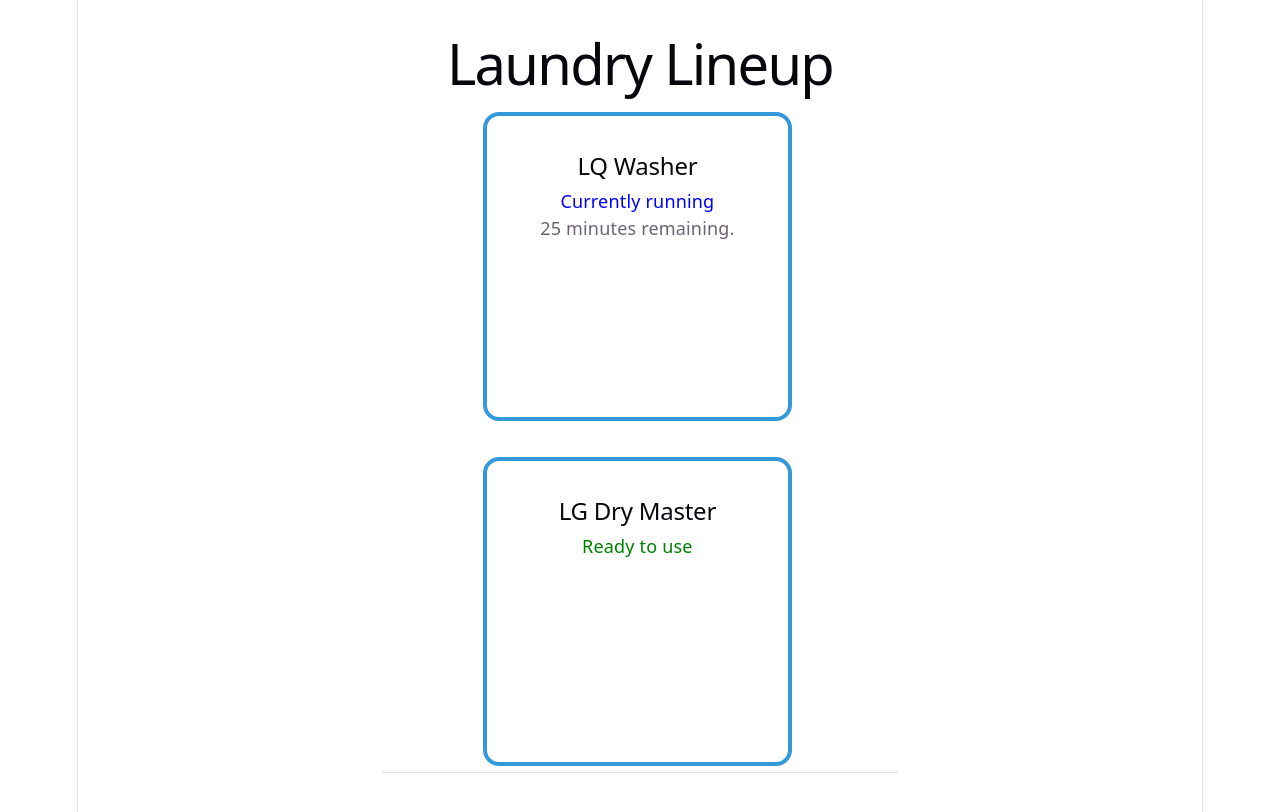
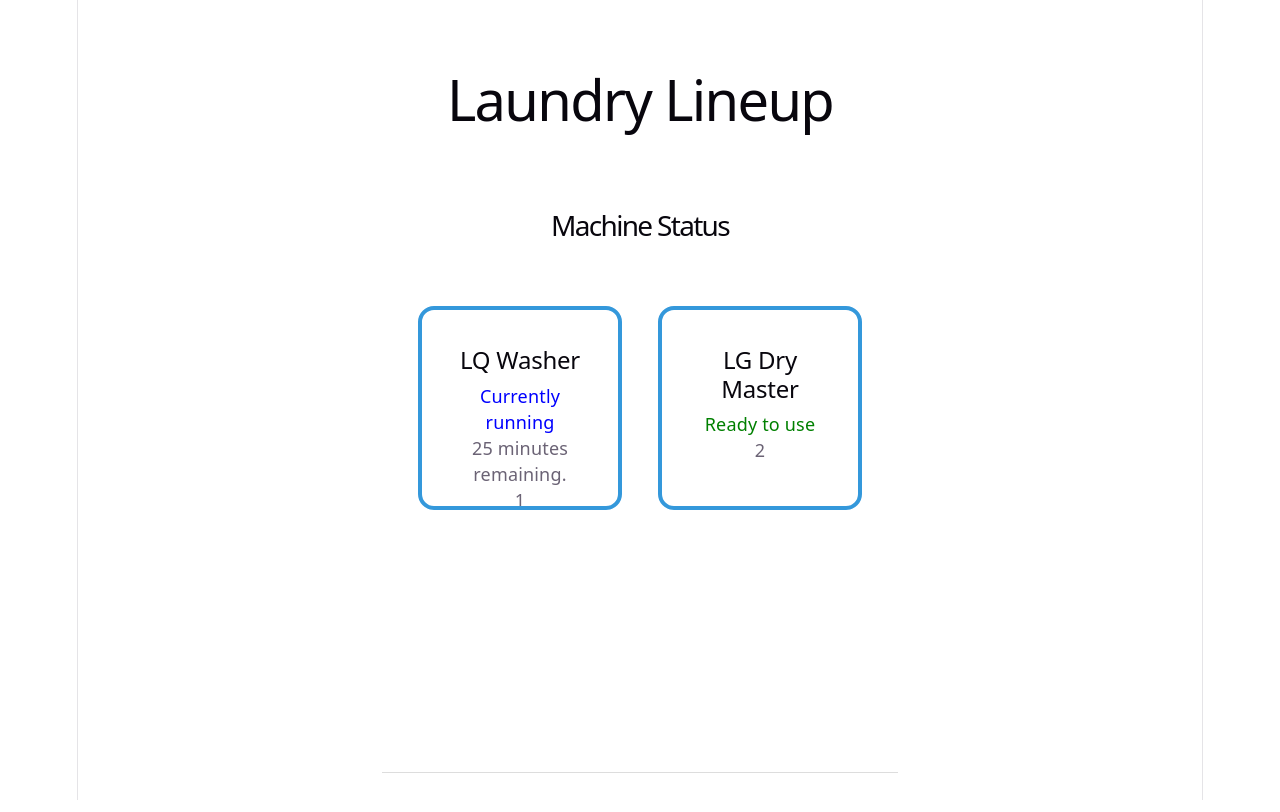
Before and after one commit to xgarcia17/LaundryLineUp, a React (Vite) app: page / in a window 1280 px wide. Shown: the top 812 px of the page. Built offline with nearby package versions, Linux system fonts and the light colour scheme.

Commit message:
create a machine page rendered through the app

```diff
--- a/src/App.css
+++ b/src/App.css
@@ -1,14 +1,3 @@
-.counter {
-  font-size: 16px;
-  padding: 5px 10px;
-  border-radius: 5px;
-  color: var(--accent);
-  background: var(--accent-bg);
-  border: 2px solid transparent;
-  transition: border-color 0.3s;
-  margin-bottom: 24px;
-}
-
 .app-shell {
   box-sizing: border-box;
   min-height: 100dvh;
@@ -16,6 +5,19 @@
   margin: 0 auto;
   padding: max(1rem, env(safe-area-inset-top)) 1rem
     calc(5rem + env(safe-area-inset-bottom));
+}
+
+.main-title {
+  padding-top: 2rem;
+  padding-bottom: 2rem;
+}
+
+.main-title h1 {
+  font-size: 56px;
+
+  @media (max-width: 1024px) {
+    font-size: 36px;
+  }
 }
 
 .bottom-nav {
--- a/src/App.tsx
+++ b/src/App.tsx
@@ -2,6 +2,7 @@
 import MachineCard from "./components/MachineCard";
 import { getMachines } from "./api/macines";
 import type { Machine } from "./types/machine";
+import MachinePage from "./pages/MachinePage";
 import "./App.css";
 
 function App() {
@@ -36,13 +37,9 @@
         <section className="main-title">
           <h1>Laundry Lineup</h1>
         </section>
-        <section className="machine-card-grid">
-          {machines.map((machine) => (
-            <MachineCard key={machine.id} machine={machine} />
-          ))}
-        </section>
+        <MachinePage machines={machines} />
+        <nav className="bottom-nav"></nav>
       </main>
-      <nav className="bottom-nav"></nav>
     </>
   );
 }
--- a/src/components/MachineCard.tsx
+++ b/src/components/MachineCard.tsx
@@ -15,6 +15,7 @@
       {machine.status === "running" && machine.minutesRemaining !== null && (
         <p>{machine.minutesRemaining} minutes remaining.</p>
       )}
+      <p className="machineDescription">{machine.id}</p>
     </RoundedSquareCard>
   );
 }
--- a/src/components/RoundedSquareCard.module.css
+++ b/src/components/RoundedSquareCard.module.css
@@ -1,10 +1,21 @@
 .squareContainer {
+  width: 100%;
   aspect-ratio: 1 / 1;
-  width: 80%;
-  max-width: 80%;
-  max-height: 80%;
   box-sizing: border-box;
+  padding: 1rem;
+
+  display: flex;
+  flex-direction: column;
+
   border: 4px solid #3498db;
   border-radius: 16px;
-  margin: 2em;
+  overflow: hidden;
 }
+
+.machineDescription {
+  display: -webkit-box;
+  -webkit-box-orient: vertical;
+  -webkit-line-clamp: 3;
+  line-clamp: 3;
+  overflow: hidden;
+}
--- a/src/index.css
+++ b/src/index.css
@@ -11,8 +11,8 @@
   --shadow:
     rgba(0, 0, 0, 0.1) 0 10px 15px -3px, rgba(0, 0, 0, 0.05) 0 4px 6px -2px;
 
-  --sans: system-ui, 'Segoe UI', Roboto, sans-serif;
-  --heading: system-ui, 'Segoe UI', Roboto, sans-serif;
+  --sans: system-ui, "Segoe UI", Roboto, sans-serif;
+  --heading: system-ui, "Segoe UI", Roboto, sans-serif;
   --mono: ui-monospace, Consolas, monospace;
 
   font: 18px/145% var(--sans);
@@ -74,11 +74,10 @@
 }
 
 h1 {
-  font-size: 56px;
   letter-spacing: -1.68px;
   margin: 32px 0;
+
   @media (max-width: 1024px) {
-    font-size: 36px;
     margin: 20px 0;
   }
 }
@@ -109,3 +108,8 @@
   padding: 4px 8px;
   background: var(--code-bg);
 }
+
+.page-title {
+  font-size: 28px;
+  padding-bottom: 2rem;
+}
--- /dev/null
+++ b/src/pages/MachinePage.module.css
@@ -0,0 +1,11 @@
+.machineCardGrid {
+  display: grid;
+  grid-template-columns: 1fr;
+  gap: 2rem;
+}
+
+@media (min-width: 600px) {
+  .machineCardGrid {
+    grid-template-columns: repeat(2, minmax(0, 1fr));
+  }
+}
--- /dev/null
+++ b/src/pages/MachinePage.tsx
@@ -0,0 +1,16 @@
+import MachineCard from "../components/MachineCard";
+import type { Machine } from "../types/machine";
+import styles from "./MachinePage.module.css";
+
+export default function MachinePage({ machines }: { machines: Machine[] }) {
+  return (
+    <main>
+      <h1 className="page-title">Machine Status</h1>
+      <div className={styles.machineCardGrid}>
+        {machines.map((machine) => (
+          <MachineCard key={machine.id} machine={machine} />
+        ))}
+      </div>
+    </main>
+  );
+}
```
